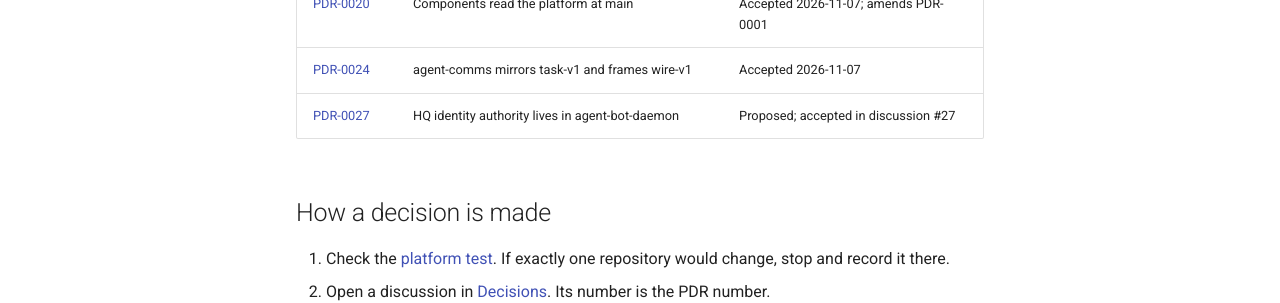
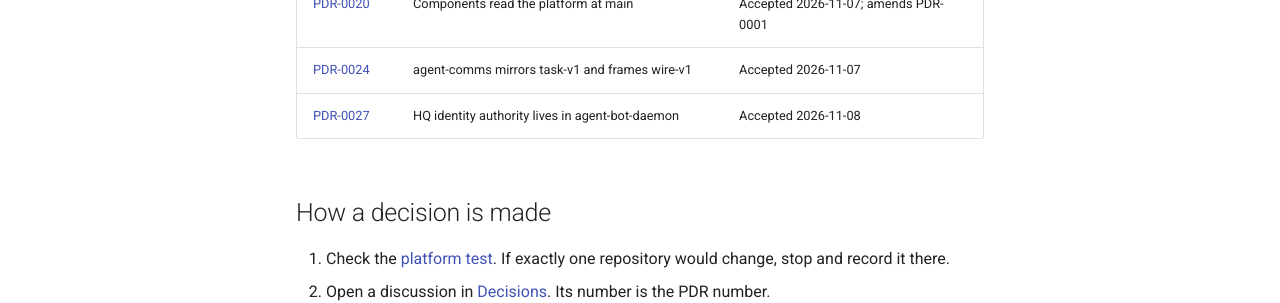
Before and after one commit to true-line/agent-bot-platform, an MkDocs documentation site: the page built from docs/04-decisions/README.md, in a window 1280 px wide and 1213 px high. Shown: the part 571-874 px from the top of the window. Built offline with MkDocs 1.6.1 and Material for MkDocs 9.7.7, drawn with Linux system fonts in a browser that asks for light colours.

Commit message:
Mark PDR-0027 Accepted
The owner approved #31, so PDR-0027 is Accepted.

Co-Authored-By: Claude Opus 5.5 <noreply@anthropic.com>
Co-authored-by: tidy-inlet-66 <agent_3d9ab2ac-9c97-442c-9bfa-8fcf497ded66@souls.agent-bot.invalid>
Agent-Identity: agent_3d9ab2ac-9c97-442c-9bfa-8fcf497ded66

```diff
--- a/docs/04-decisions/README.md
+++ b/docs/04-decisions/README.md
@@ -17,7 +17,7 @@ Platform decision records (PDRs) are the decisions that bind more than one repos
 | [PDR-0002](PDR-0002-repository-topology-and-admission.md) | Repository topology and admission | Accepted 2026-11-07 |
 | [PDR-0020](PDR-0020-components-read-the-platform-at-main.md) | Components read the platform at main | Accepted 2026-11-07; amends PDR-0001 |
 | [PDR-0024](PDR-0024-comms-mirrors-task-v1-and-frames-wire-v1.md) | agent-comms mirrors task-v1 and frames wire-v1 | Accepted 2026-11-07 |
-| [PDR-0027](PDR-0027-hq-identity-authority-lives-in-agent-bot-daemon.md) | HQ identity authority lives in agent-bot-daemon | Proposed; accepted in discussion #27 |
+| [PDR-0027](PDR-0027-hq-identity-authority-lives-in-agent-bot-daemon.md) | HQ identity authority lives in agent-bot-daemon | Accepted 2026-11-08 |
 
 ## How a decision is made
 
```
Also changed, not shown: docs/04-decisions/PDR-0027-hq-identity-authority-lives-in-agent-bot-daemon.md (+2 -1 lines).
